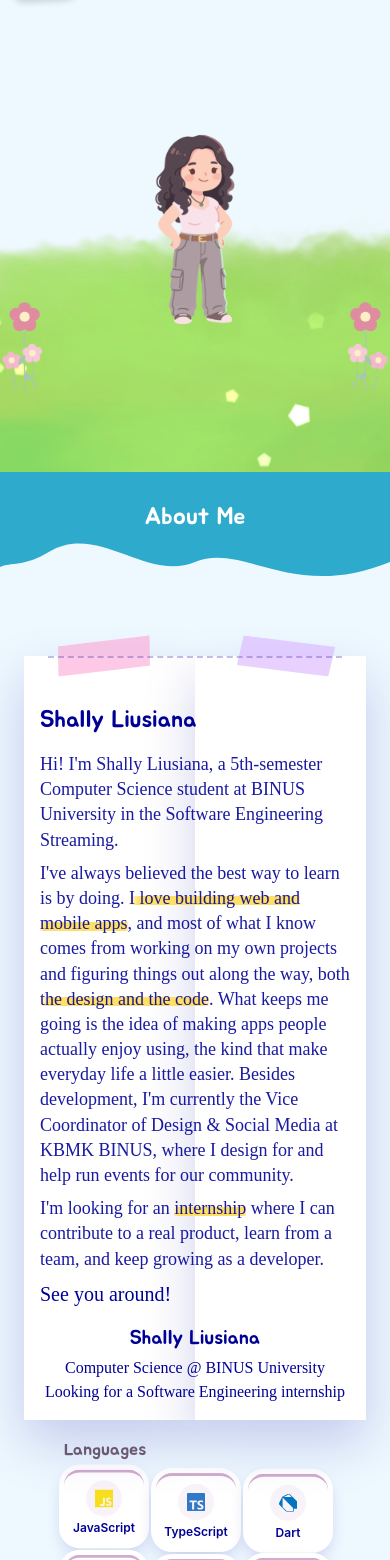
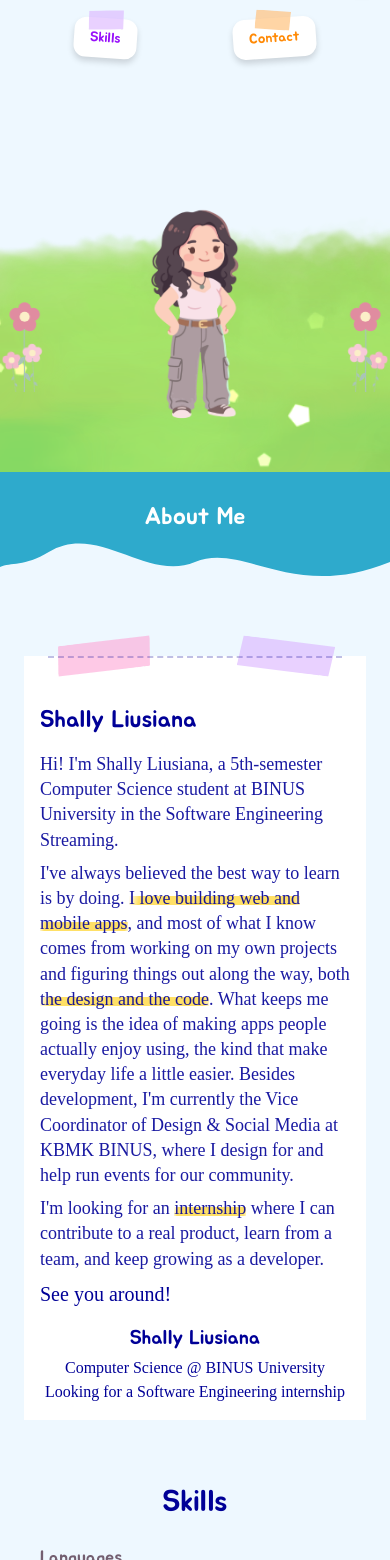
Before and after one commit to Shal1964/shal-s_portfolio, a React (Vite) app: page / in a window 390 px wide. Shown: the part 440-2000 px from the top of the page. Built offline with nearby package versions, Linux system fonts and the light colour scheme; a web font is replaced by a local one.

Commit message:
Fix mobile responsiveness for hero, postcard, and footer

```diff
--- a/src/components/Footer.tsx
+++ b/src/components/Footer.tsx
@@ -135,6 +135,7 @@ function Footer() {
                 {copied ? "Copied!" : "Copy"}
               </button>
 
+              <div className="flex items-center gap-4">
                 <a
                   href={LINKEDIN_URL}
                   target="_blank"
@@ -154,6 +155,7 @@ function Footer() {
                 >
                   <FaGithub size={28} />
                 </a>
+              </div>
             </motion.div>
 
             <motion.div
--- a/src/features/About/AboutPostcard.tsx
+++ b/src/features/About/AboutPostcard.tsx
@@ -5,16 +5,22 @@ import WashiTape from "../../components/WashiTape";
 const FOLD_DURATION = 0.65;
 const CONTENT_STAGGER = 0.07;
 
-const panelShadow = "shadow-[0_22px_50px_rgba(0,0,151,0.18)]";
-
 const leftPanelVariants: Variants = {
-  hidden: { rotateY: 80 },
-  visible: { rotateY: 0, transition: { duration: FOLD_DURATION, ease: "easeOut" } },
+  hidden: { rotateY: 80, boxShadow: "0 22px 50px rgba(0,0,151,0.18)" },
+  visible: {
+    rotateY: 0,
+    boxShadow: "0 0px 0px rgba(0,0,151,0)",
+    transition: { duration: FOLD_DURATION, ease: "easeOut" },
+  },
 };
 
 const rightPanelVariants: Variants = {
-  hidden: { rotateY: -80 },
-  visible: { rotateY: 0, transition: { duration: FOLD_DURATION, ease: "easeOut" } },
+  hidden: { rotateY: -80, boxShadow: "0 22px 50px rgba(0,0,151,0.18)" },
+  visible: {
+    rotateY: 0,
+    boxShadow: "0 0px 0px rgba(0,0,151,0)",
+    transition: { duration: FOLD_DURATION, ease: "easeOut" },
+  },
 };
 
 const reducedPanelVariants: Variants = {
@@ -99,7 +105,7 @@ function AboutPostcard() {
       style={{ perspective: 1500 }}
       initial="hidden"
       whileInView="visible"
-      viewport={{ once: false, amount: 0.25 }}
+      viewport={{ once: true, amount: 0.25 }}
     >
       <motion.svg
         variants={activeOutsideDetailVariants}
@@ -125,7 +131,7 @@ function AboutPostcard() {
               ? undefined
               : { transformOrigin: "right center", transformStyle: "preserve-3d", backfaceVisibility: "hidden" }
           }
-          className={`pointer-events-none absolute inset-y-0 left-0 z-0 w-1/2 bg-white ${panelShadow}`}
+          className="pointer-events-none absolute inset-y-0 left-0 z-0 w-1/2 bg-white"
         />
         <motion.div
           variants={activeRightPanelVariants}
@@ -134,7 +140,7 @@ function AboutPostcard() {
               ? undefined
               : { transformOrigin: "left center", transformStyle: "preserve-3d", backfaceVisibility: "hidden" }
           }
-          className={`pointer-events-none absolute inset-y-0 right-0 z-0 w-1/2 bg-white ${panelShadow}`}
+          className="pointer-events-none absolute inset-y-0 right-0 z-0 w-1/2 bg-white"
         />
 
         <motion.div
--- a/src/features/hero/HeroContent.tsx
+++ b/src/features/hero/HeroContent.tsx
@@ -66,7 +66,7 @@ function HeroContent() {
       <img
         src={character}
         alt="character illustration"
-        className="absolute z-10 bottom-32 left-1/2 -translate-x-1/2 w-[200px] sm:w-[260px] lg:w-[340px]"
+        className="absolute z-10 bottom-8 left-1/2 -translate-x-1/2 w-[220px] sm:bottom-32 sm:w-[260px] lg:w-[340px]"
       />
     </>
   );
--- a/src/features/hero/StickyNotes.tsx
+++ b/src/features/hero/StickyNotes.tsx
@@ -64,7 +64,7 @@ function StickyNote({label, targetId, colorClass, tapeColor, positionClass, rota
                 viewport={{ once: false, amount: 0.3 }}
                 variants={getEntranceVariants(rotation, entranceIndex, !!shouldReduceMotion)}
                 whileHover={{ scale: 1.05 }}
-                className= {`absolute z-20 ${positionClass} bg-white rounded-xl px-3 py-2 text-xs lg:px-7 lg:py-4 font-jua lg:text-xl ${colorClass} transition-transform`}>
+                className= {`absolute z-20 ${positionClass} bg-white rounded-xl px-4 py-2.5 text-sm sm:px-3 sm:py-2 sm:text-xs lg:px-7 lg:py-4 font-jua lg:text-xl ${colorClass} transition-transform`}>
                 <WashiTape color={tapeColor} rotate={rotation * -1.5} width={36} height={20} className="absolute -top-2 left-1/2 -translate-x-1/2" />
                 {label}
         </motion.button>
--- a/src/features/hero/StickyNotesData.tsx
+++ b/src/features/hero/StickyNotesData.tsx
@@ -13,7 +13,7 @@ export const stickyNotes: StickyNote[] = [
         targetId: "about",
         colorClass: "text-green-600",
         tapeColor: "green",
-        positionClass: "top-[14%] left-[3%] lg:top-[40%] lg:left-[10%]",
+        positionClass: "top-[320px] left-[3%] sm:top-[14%] lg:top-[40%] lg:left-[10%]",
         rotation: -6,
     },
     {
@@ -21,7 +21,7 @@ export const stickyNotes: StickyNote[] = [
         targetId: "skills",
         colorClass: "text-purple-600",
         tapeColor: "purple",
-        positionClass: "top-[27%] left-[3%] lg:top-[55%] lg:left-[13%]",
+        positionClass: "top-[390px] left-[19%] sm:top-[27%] sm:left-[3%] lg:top-[55%] lg:left-[13%]",
         rotation: 4,
     },
     {
@@ -29,7 +29,7 @@ export const stickyNotes: StickyNote[] = [
         targetId: "projects",
         colorClass: "text-purple-400",
         tapeColor: "blue",
-        positionClass: "top-[40%] left-[3%] lg:top-[45%] lg:left-[27%]",
+        positionClass: "top-[320px] left-[38%] sm:top-[40%] sm:left-[3%] lg:top-[45%] lg:left-[27%]",
         rotation: -3,
     },
     {
@@ -37,7 +37,7 @@ export const stickyNotes: StickyNote[] = [
         targetId: "experience",
         colorClass: "text-pink-400",
         tapeColor: "pink",
-        positionClass: "top-[14%] right-[3%] lg:top-[45%] lg:right-[27%]",
+        positionClass: "top-[320px] right-[3%] sm:top-[14%] lg:top-[45%] lg:right-[27%]",
         rotation: 5,
     },
     {
@@ -45,7 +45,7 @@ export const stickyNotes: StickyNote[] = [
         targetId: "contact",
         colorClass: "text-orange-400",
         tapeColor: "orange",
-        positionClass: "top-[27%] right-[3%] lg:top-[58%] lg:right-[9%]",
+        positionClass: "top-[390px] right-[19%] sm:top-[27%] sm:right-[3%] lg:top-[58%] lg:right-[9%]",
         rotation: -4,
     },
 ];
--- a/src/features/skills/Skills.tsx
+++ b/src/features/skills/Skills.tsx
@@ -167,7 +167,7 @@ type SkillCategorySectionProps = {
 
 function SkillCategorySection({ title, skills, accent }: SkillCategorySectionProps) {
   return (
-    <div className="w-full pl-10 sm:pl-16">
+    <div className="w-full pl-4 sm:pl-16">
       <h3
         className="mb-2 text-left font-jua text-lg"
         style={{ color: rgbToCss(darken(accent, 0.45)) }}
@@ -204,14 +204,14 @@ function Skills() {
     <motion.section
       ref={sectionRef}
       id="skills"
-      className="relative flex h-screen flex-col justify-center overflow-hidden bg-[#EEF8FF] px-6 py-6"
+      className="relative flex min-h-screen flex-col justify-center overflow-hidden bg-[#EEF8FF] px-6 py-10 sm:h-screen sm:py-6"
       style={{ opacity, y }}
     >
       <h2 className="text-center font-jua text-3xl text-[#000097] sm:text-4xl">
         Skills
       </h2>
 
-      <div className="mx-auto mt-6 grid w-full max-w-6xl grid-cols-1 gap-x-12 gap-y-6 sm:grid-cols-2">
+      <div className="mx-auto mt-6 grid w-full max-w-6xl grid-cols-1 gap-x-12 gap-y-4 sm:grid-cols-2 sm:gap-y-6">
         {skillCategories.map((category, index) => (
           <div key={category.title} className={category.fullWidth ? "sm:col-span-2" : undefined}>
             <SkillCategorySection
```
Lines whose indentation alone changed are shown as unchanged.
